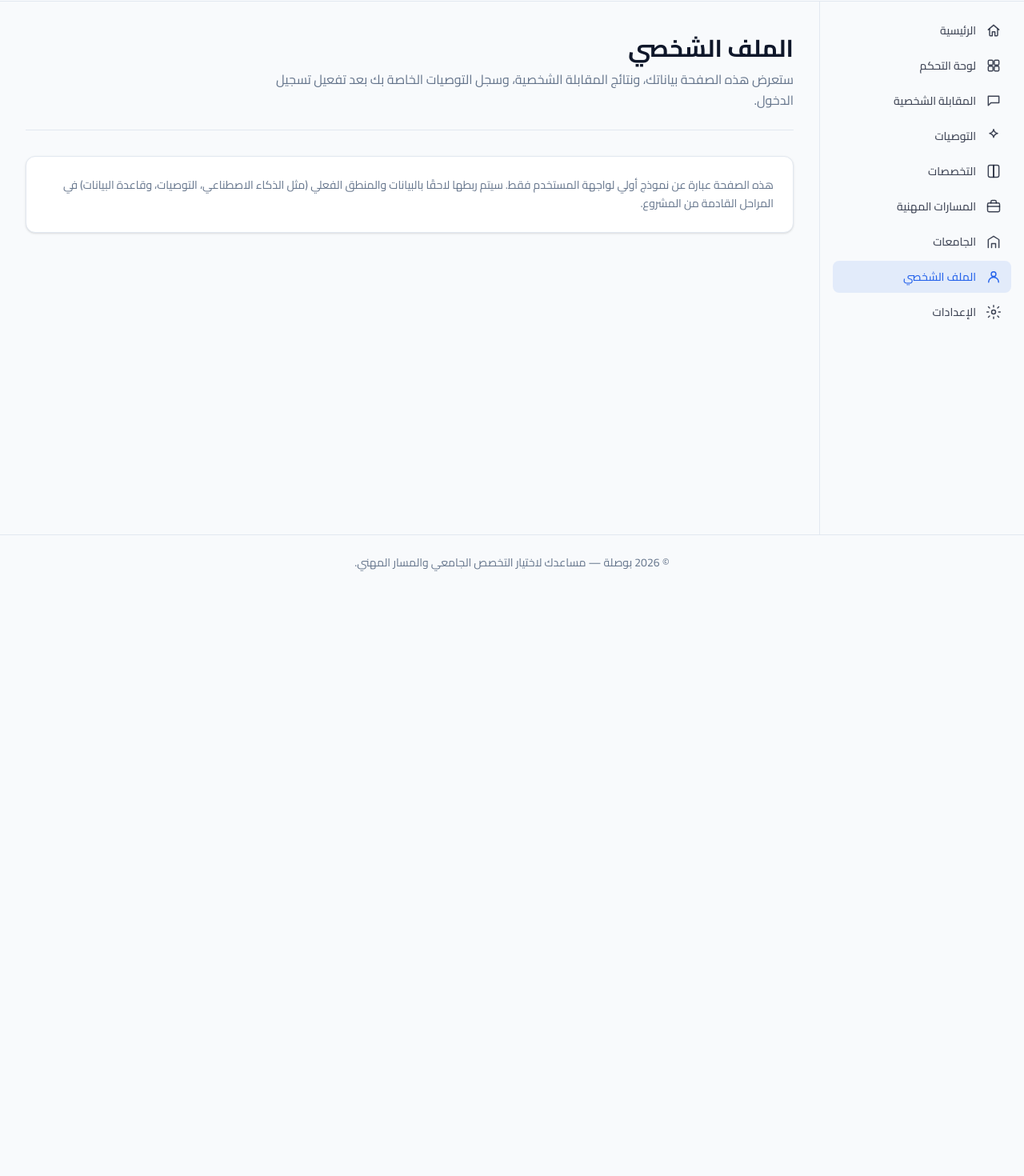
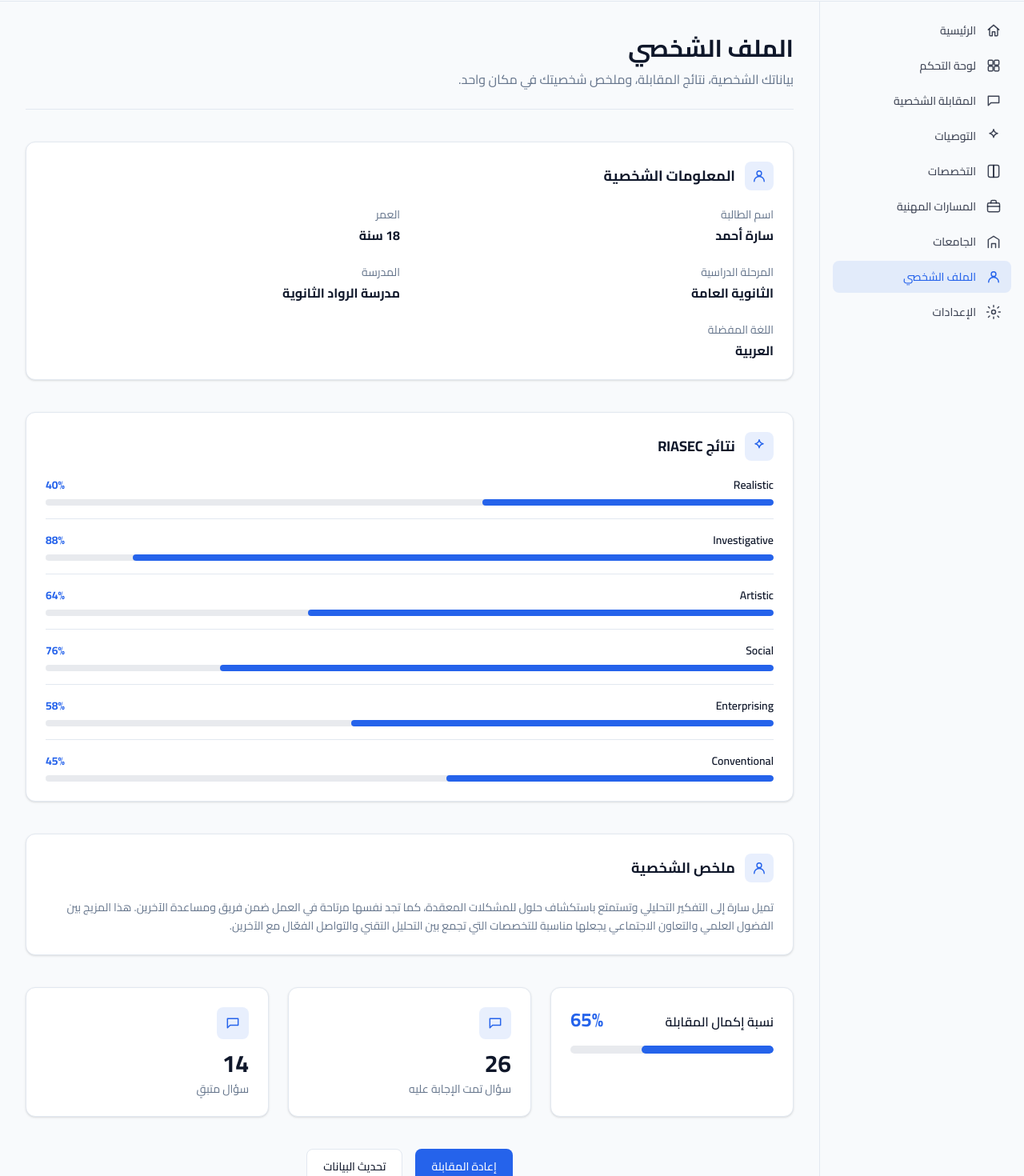
Before and after one commit to TalaS04/bousla-ai-career-advisor, a Next.js app: page /profile in a window 1280 px wide. Shown: the part 63-1533 px from the top of the page at 80% size. Before the commit the page ends 800 px from the top, so only its background shows below. Built offline with nearby package versions, Linux system fonts and the light colour scheme.

Commit message:
Week 4: Build profile page

```diff
--- a/src/app/profile/page.tsx
+++ b/src/app/profile/page.tsx
@@ -1,31 +1,190 @@
 import type { Metadata } from "next";
-import { PlaceholderPage } from "@/components/ui/PlaceholderPage";
+import { Container } from "@/components/ui/Container";
+import { PageHeader } from "@/components/ui/PageHeader";
+import { DashboardCard } from "@/components/ui/DashboardCard";
+import { RecommendationCard } from "@/components/ui/RecommendationCard";
+import { ProgressCard } from "@/components/ui/ProgressCard";
+import { StatCard } from "@/components/ui/StatCard";
+import { Button } from "@/components/ui/Button";
 
 export const metadata: Metadata = { title: "الملف الشخصي" };
+
+interface PersonalInfoField {
+  label: string;
+  value: string;
+}
+
+/**
+ * The student's personal details, shown in the personal-information card.
+ *
+ * What it does: a plain label/value data array.
+ *
+ * Why it exists: there is no authentication or database yet (Week 4 is
+ * UI-only), so this stands in for a real account record, letting the
+ * personal-information card be built and reviewed now against realistic
+ * values. Values match the same sample student ("سارة أحمد") already used
+ * on `/dashboard`, `/interview`, and `/recommendations`, for a consistent
+ * story across pages.
+ *
+ * When it is used: read once, by the `.map()` call in `ProfilePage` below.
+ */
+const PERSONAL_INFO_FIELDS: PersonalInfoField[] = [
+  { label: "اسم الطالبة", value: "سارة أحمد" },
+  { label: "العمر", value: "18 سنة" },
+  { label: "المرحلة الدراسية", value: "الثانوية العامة" },
+  { label: "المدرسة", value: "مدرسة الرواد الثانوية" },
+  { label: "اللغة المفضلة", value: "العربية" },
+];
+
+interface RiasecScoreSample {
+  trait: string;
+  score: number;
+}
+
+/**
+ * The student's six RIASEC scores, in the standard R-I-A-S-E-C order.
+ *
+ * What it does: a plain data array pairing each RIASEC trait with a
+ * percentage score.
+ *
+ * Why it exists: no interview-analysis logic exists yet (Week 4 is UI-
+ * only), so this stands in for a real scored result. Investigative and
+ * Social are the two highest scores, consistent with the traits already
+ * shown for this same sample student in `PersonalityCard` on `/dashboard`.
+ *
+ * When it is used: read once, by the `.map()` call in `ProfilePage` below,
+ * to render one `RecommendationCard` row per trait.
+ */
+const RIASEC_SCORES: RiasecScoreSample[] = [
+  { trait: "Realistic", score: 40 },
+  { trait: "Investigative", score: 88 },
+  { trait: "Artistic", score: 64 },
+  { trait: "Social", score: 76 },
+  { trait: "Enterprising", score: 58 },
+  { trait: "Conventional", score: 45 },
+];
+
+/** One paragraph summarizing the student's personality, in static sample text. */
+const PERSONALITY_SUMMARY =
+  "تميل سارة إلى التفكير التحليلي وتستمتع باستكشاف حلول للمشكلات المعقدة، كما تجد نفسها مرتاحة في العمل ضمن فريق ومساعدة الآخرين. هذا المزيج بين الفضول العلمي والتعاون الاجتماعي يجعلها مناسبة للتخصصات التي تجمع بين التحليل التقني والتواصل الفعّال مع الآخرين.";
+
+/**
+ * The interview-completion snapshot shown in the interview-status section.
+ * 65% of 40 total questions (the same totals used on `/dashboard` and
+ * `/interview`) works out to 26 answered and 14 remaining, so this stays
+ * consistent with both of those pages' own static numbers.
+ */
+const INTERVIEW_PROGRESS_PERCENTAGE = 65;
+const QUESTIONS_ANSWERED = 26;
+const QUESTIONS_REMAINING = 14;
 
 /**
  * `/profile` — the student's personal profile page.
  *
  * Purpose & responsibility:
- *   Will eventually show the student's own data: their saved answers from
- *   `/interview`, their recommendation history, and basic account details.
- *   This week's constraints explicitly exclude authentication, so there is
- *   no real user account to display yet — this route only reserves the
- *   destination for when that data exists.
+ *   Show the student's personal details, RIASEC results, a personality
+ *   summary, and interview-completion status — replacing the Week 4
+ *   `PlaceholderPage` that stood here before. It renders a realistic
+ *   layout built entirely from static sample data (declared above), since
+ *   there's still no authentication, database, or interview-analysis
+ *   logic to source this from for real.
  *
- * Why this logic belongs in its own route file:
- *   Keeps "information about the user" (profile) architecturally separate
- *   from "app-wide preferences" (`/settings`), matching how most
- *   applications split these two concerns into different pages.
+ * Why this page introduces no new components:
+ *   Every section already matches an existing component's shape closely
+ *   enough to compose directly:
+ *     - The personal-information card is a `DashboardCard` wrapping a
+ *       native `<dl>` — the exact same "titled card + label/value list"
+ *       pattern already used for the student summary on
+ *       `/recommendations`, just with a heading this time.
+ *     - The RIASEC summary is a `DashboardCard` wrapping six
+ *       `RecommendationCard` rows. A RIASEC score is structurally the
+ *       same thing a recommendation row already is — a label, a
+ *       percentage, and a bar — so reusing it needed only one small,
+ *       backward-compatible addition to `RecommendationCard` itself: an
+ *       optional `ariaLabel` override, since its default accessible-name
+ *       text ("نسبة التوافق مع تخصص …") specifically describes major
+ *       compatibility and would misdescribe a personality trait. The
+ *       dashboard's existing usage is unaffected — that override is opt-in.
+ *     - The personality summary is a `DashboardCard` wrapping one
+ *       paragraph — no list, no repeated structure, so no new component
+ *       could reasonably earn its keep here.
+ *     - Interview status reuses `ProgressCard` (completion %) next to two
+ *       `StatCard`s (answered/remaining), the same "percentage card next
+ *       to count cards" idea `ProgressSection` uses on `/interview` — but
+ *       not `ProgressSection` itself, since that component is documented
+ *       as exactly two cards for the interview page specifically, and
+ *       this section needs three.
+ *     - Quick actions are two plain `Button`s.
+ *   Since no section needed a shape that didn't already exist, neither of
+ *   the suggested `ProfileInfoCard`/`ResultSummaryCard` components was
+ *   created — doing so would have duplicated `DashboardCard` and
+ *   `RecommendationCard` for no behavioral difference.
+ *
+ * Why the two quick-action buttons don't do anything:
+ *   Restarting the interview or updating account data would require real
+ *   flows/forms that don't exist yet (and this task explicitly excludes
+ *   forms and saving). `Button` is used in its plain action-button form
+ *   (no `href`/`onClick`), the same honest-placeholder treatment used
+ *   throughout the app.
+ *
+ * Why this stays a Server Component with no client-side state:
+ *   Nothing on this page is interactive — every value is static sample
+ *   data rendered once — so there's no reason to introduce `useState` or
+ *   a `"use client"` boundary anywhere on it.
  *
  * How it interacts with the rest of the application:
- *   Reached via `NAV_ITEMS`.
+ *   Reached via the "الملف الشخصي" entry in `NAV_ITEMS`
+ *   (`src/components/navigation/nav-config.ts`). Rendered inside
+ *   `AppShell`, so it automatically gets the Navbar/Sidebar/Footer.
  */
 export default function ProfilePage() {
   return (
-    <PlaceholderPage
-      title="الملف الشخصي"
-      description="ستعرض هذه الصفحة بياناتك، ونتائج المقابلة الشخصية، وسجل التوصيات الخاصة بك بعد تفعيل تسجيل الدخول."
-    />
+    <Container className="flex flex-col gap-10 py-10">
+      <PageHeader
+        title="الملف الشخصي"
+        description="بياناتك الشخصية، نتائج المقابلة، وملخص شخصيتك في مكان واحد."
+      />
+
+      <DashboardCard title="المعلومات الشخصية" icon="profile">
+        <dl className="grid gap-6 sm:grid-cols-2">
+          {PERSONAL_INFO_FIELDS.map((field) => (
+            <div key={field.label} className="flex flex-col gap-1">
+              <dt className="text-sm text-muted">{field.label}</dt>
+              <dd className="text-base font-bold text-foreground">{field.value}</dd>
+            </div>
+          ))}
+        </dl>
+      </DashboardCard>
+
+      <DashboardCard title="نتائج RIASEC" icon="recommendations">
+        <div className="flex flex-col divide-y divide-border">
+          {RIASEC_SCORES.map((riasec) => (
+            <RecommendationCard
+              key={riasec.trait}
+              title={riasec.trait}
+              matchPercentage={riasec.score}
+              ariaLabel={`نسبة سمة ${riasec.trait}: ${riasec.score}%`}
+            />
+          ))}
+        </div>
+      </DashboardCard>
+
+      <DashboardCard title="ملخص الشخصية" icon="profile">
+        <p className="text-sm leading-relaxed text-muted">{PERSONALITY_SUMMARY}</p>
+      </DashboardCard>
+
+      <section aria-label="حالة المقابلة الشخصية" className="grid gap-6 sm:grid-cols-3">
+        <ProgressCard title="نسبة إكمال المقابلة" percentage={INTERVIEW_PROGRESS_PERCENTAGE} />
+        <StatCard icon="interview" value={String(QUESTIONS_ANSWERED)} label="سؤال تمت الإجابة عليه" />
+        <StatCard icon="interview" value={String(QUESTIONS_REMAINING)} label="سؤال متبقٍ" />
+      </section>
+
+      <div className="flex flex-col items-center justify-center gap-4 sm:flex-row">
+        <Button ariaLabel="إعادة المقابلة — الميزة غير مفعّلة بعد">إعادة المقابلة</Button>
+        <Button variant="secondary" ariaLabel="تحديث البيانات — الميزة غير مفعّلة بعد">
+          تحديث البيانات
+        </Button>
+      </div>
+    </Container>
   );
 }
--- a/src/components/ui/RecommendationCard.tsx
+++ b/src/components/ui/RecommendationCard.tsx
@@ -3,6 +3,16 @@ interface RecommendationCardProps {
   title: string;
   /** Match strength, 0–100. */
   matchPercentage: number;
+  /**
+   * Optional accessible-name override for the row's progress bar. Falls
+   * back to the original "نسبة التوافق مع تخصص {title}" (major-
+   * compatibility) phrasing when omitted, so the dashboard's existing
+   * usage keeps its exact current behavior unchanged. Pass this when the
+   * row isn't describing a major match — e.g. a RIASEC trait score on
+   * `/profile`, where "compatibility with major X" would misdescribe what
+   * the percentage means.
+   */
+  ariaLabel?: string;
 }
 
 /**
@@ -32,9 +42,12 @@ interface RecommendationCardProps {
  *
  * When it is used:
  *   Once per entry in `TOP_RECOMMENDATIONS`, inside a `DashboardCard`, in
- *   `src/app/dashboard/page.tsx`.
+ *   `src/app/dashboard/page.tsx` — and, since a "label + percentage + bar"
+ *   row is a more general pattern than just major recommendations, once
+ *   per RIASEC trait, inside a `DashboardCard`, in
+ *   `src/app/profile/page.tsx`.
  */
-export function RecommendationCard({ title, matchPercentage }: RecommendationCardProps) {
+export function RecommendationCard({ title, matchPercentage, ariaLabel }: RecommendationCardProps) {
   return (
     <div className="flex flex-col gap-2 py-4 first:pt-0 last:pb-0">
       <div className="flex items-center justify-between gap-4">
@@ -46,7 +59,7 @@ export function RecommendationCard({ title, matchPercentage }: RecommendationCar
         aria-valuenow={matchPercentage}
         aria-valuemin={0}
         aria-valuemax={100}
-        aria-label={`نسبة التوافق مع تخصص ${title}`}
+        aria-label={ariaLabel ?? `نسبة التوافق مع تخصص ${title}`}
         className="h-2 w-full overflow-hidden rounded-full bg-muted/15"
       >
         <div className="h-full rounded-full bg-primary" style={{ width: `${matchPercentage}%` }} />
```
